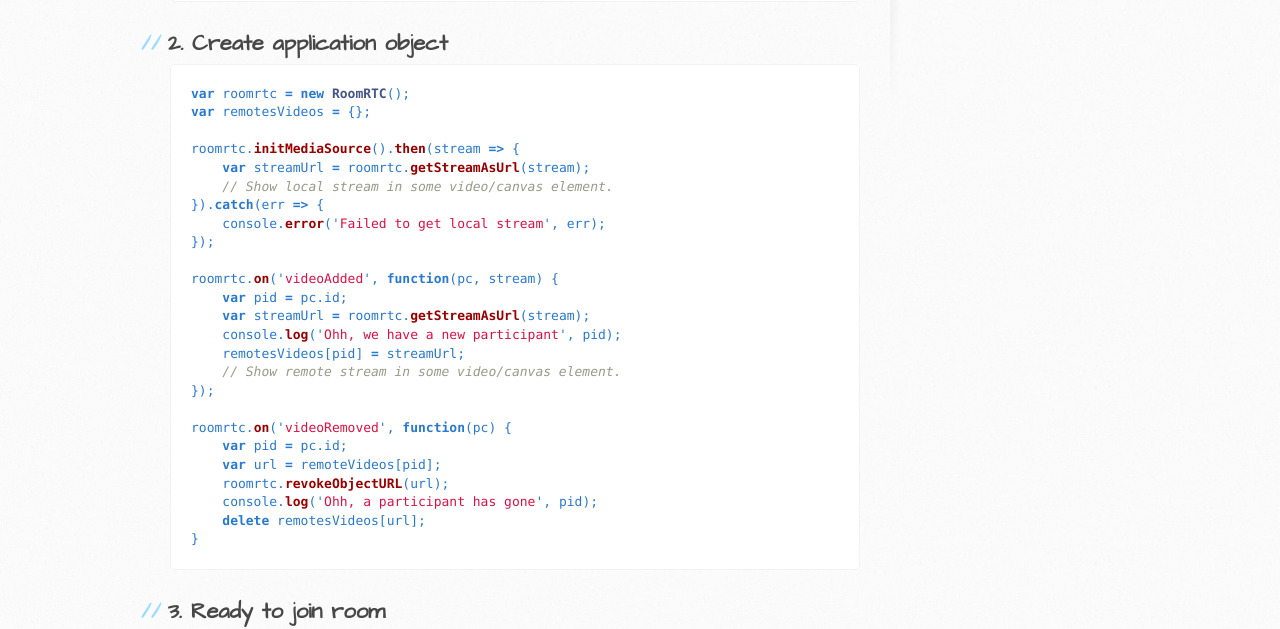
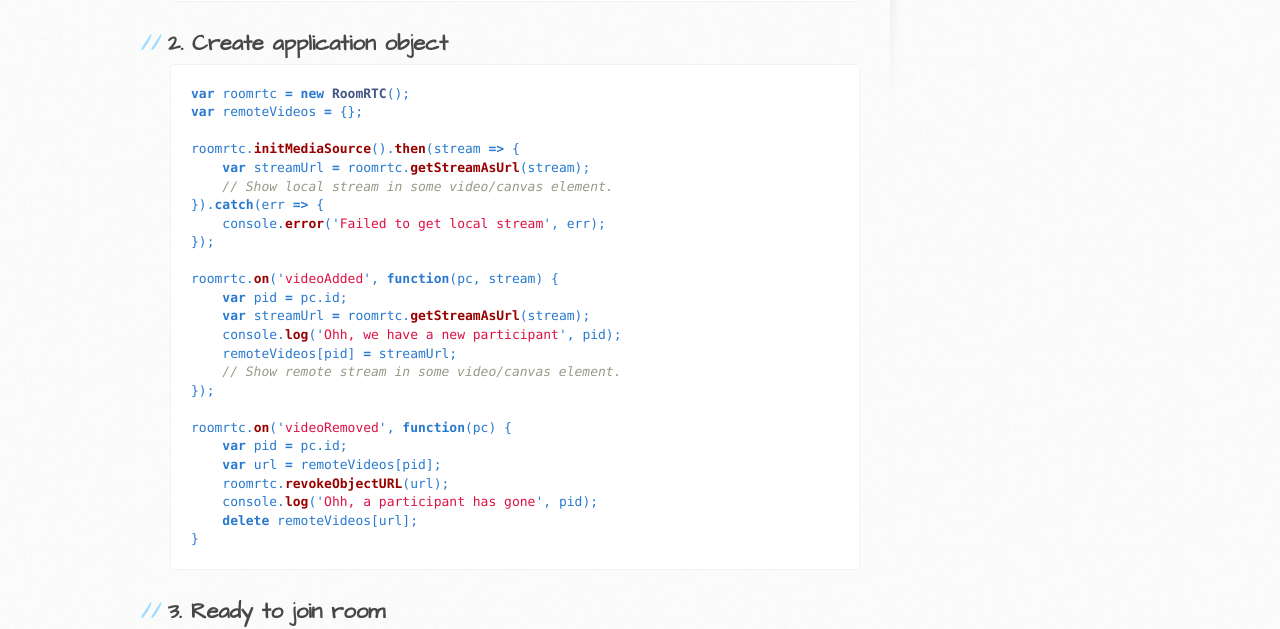
Before and after one commit to roomrtc/roomrtc.github.io, a Jekyll site: the page built from index.md, in a window 1280 px wide. Shown: the part 641-1270 px from the top of the page. Built offline with Jekyll 4.4.1, drawn with Linux system fonts in a browser that asks for light colours.

Commit message:
fix typo example

````diff
--- a/index.md
+++ b/index.md
@@ -25,7 +25,7 @@
 
 ```js
 var roomrtc = new RoomRTC();
-var remotesVideos = {};
+var remoteVideos = {};
 
 roomrtc.initMediaSource().then(stream => {
     var streamUrl = roomrtc.getStreamAsUrl(stream);
@@ -38,7 +38,7 @@
     var pid = pc.id;
     var streamUrl = roomrtc.getStreamAsUrl(stream);
     console.log('Ohh, we have a new participant', pid);
-    remotesVideos[pid] = streamUrl;
+    remoteVideos[pid] = streamUrl;
     // Show remote stream in some video/canvas element.
 });
 
@@ -47,7 +47,7 @@
     var url = remoteVideos[pid];
     roomrtc.revokeObjectURL(url);
     console.log('Ohh, a participant has gone', pid);
-    delete remotesVideos[url];
+    delete remoteVideos[url];
 }
 ```
 
````
